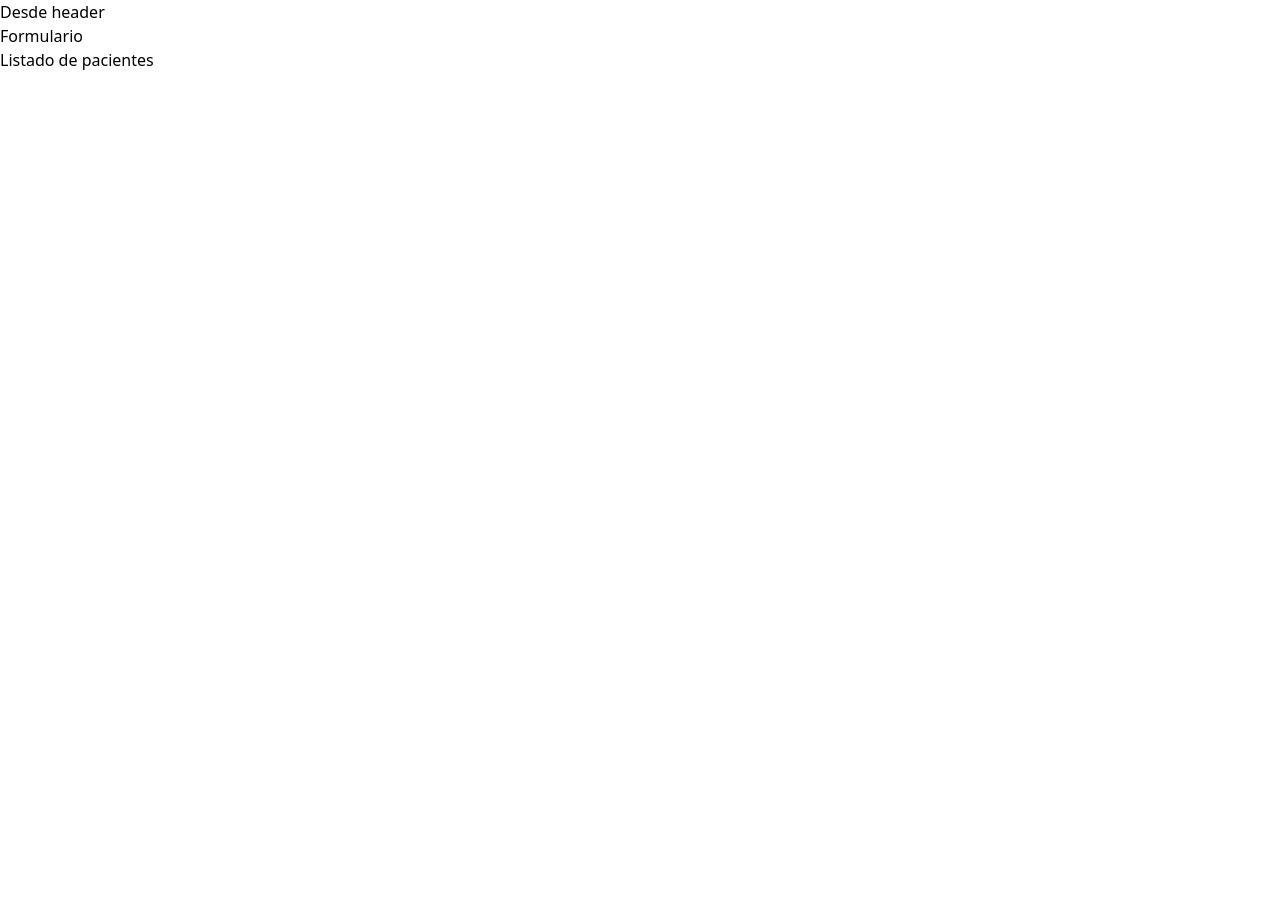
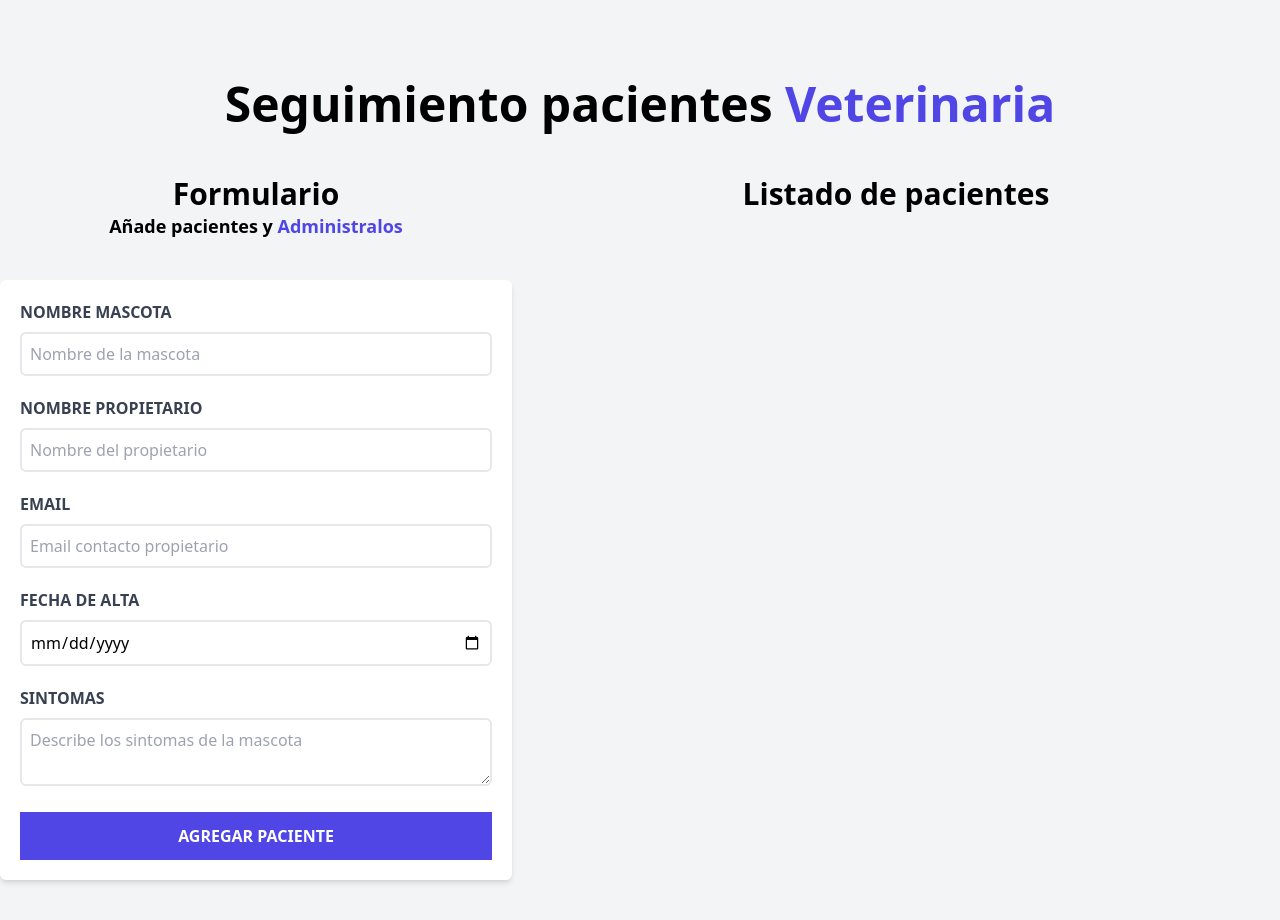
Before and after one commit to david0896/MERN-15apps, a React (Vite) app in the folder proyectoUno/citas-react-P1/: page / in a window 1280 px wide. Before the commit the page ends 800 px from the top, so only its background shows below. Built offline with nearby package versions, Linux system fonts and the light colour scheme.

Commit message:
Maquetado inicial de componentes base (formulario - header - listado) con sus estilos tailwind css

```diff
--- a/proyectoUno/citas-react-P1/index.html
+++ b/proyectoUno/citas-react-P1/index.html
@@ -6,7 +6,7 @@
     <meta name="viewport" content="width=device-width, initial-scale=1.0" />
     <title>Citas veterinarias</title>
   </head>
-  <body>
+  <body class="bg-gray-100 h-screen">
     <div id="root"></div>
     <script type="module" src="/src/main.jsx"></script>
   </body>
--- a/proyectoUno/citas-react-P1/src/App.jsx
+++ b/proyectoUno/citas-react-P1/src/App.jsx
@@ -7,10 +7,12 @@ function App() {
   const [count, setCount] = useState(0)
 
   return (
-    <div>
+    <div className='container mx-auto mt-20'>
       <Header/>
-      <Formulario/>
-      <ListadoPacientes/>
+      <div className='mt-12 md:flex'>
+        <Formulario/>
+        <ListadoPacientes/>
+      </div>
     </div>
   );
 }
--- a/proyectoUno/citas-react-P1/src/Components/Formulario.jsx
+++ b/proyectoUno/citas-react-P1/src/Components/Formulario.jsx
@@ -1,7 +1,63 @@
 const Formulario = () => {
   return (
-    <div>
-        <h2>Formulario</h2>
+    <div className="md:w-1/2 lg:w-2/5">
+        <h2 className="font-black text-3xl text-center">Formulario</h2>
+        <p className="font-bold text-lg text-center">
+          Añade pacientes y {''}
+          <span className="text-indigo-600">Administralos</span>
+        </p>
+
+        <form className="bg-white shadow-md rounded-md p-5 my-10">
+          <div className="mb-5">
+            <label htmlFor="mascota" className="block text-gray-700 uppercase font-bold">Nombre Mascota</label>
+            <input
+              type="text"
+              placeholder="Nombre de la mascota"
+              id="mascota"
+              className="border-2 w-full p-2 mt-2 placeholder-gray-400 rounded-md"
+            />
+          </div>
+          <div className="mb-5">
+            <label htmlFor="propietario" className="block text-gray-700 uppercase font-bold">Nombre Propietario</label>
+            <input
+              type="text"
+              placeholder="Nombre del propietario"
+              id="propietario"
+              className="border-2 w-full p-2 mt-2 placeholder-gray-400 rounded-md"
+            />
+          </div>
+          <div className="mb-5">
+            <label htmlFor="email" className="block text-gray-700 uppercase font-bold">Email</label>
+            <input
+              type="email"
+              placeholder="Email contacto propietario"
+              id="email"
+              className="border-2 w-full p-2 mt-2 placeholder-gray-400 rounded-md"
+            />
+          </div>
+          <div className="mb-5">
+            <label htmlFor="fechaAlta" className="block text-gray-700 uppercase font-bold">Fecha de alta</label>
+            <input
+              type="date"
+              id="fechaAlta"
+              className="border-2 w-full p-2 mt-2 placeholder-gray-400 rounded-md"
+            />
+          </div>
+          <div className="mb-5">
+            <label htmlFor="sintomas" className="block text-gray-700 uppercase font-bold">Sintomas</label>
+            <textarea
+              placeholder="Describe los sintomas de la mascota"
+              id="sintomas"
+              className="border-2 w-full p-2 mt-2 placeholder-gray-400 rounded-md"
+            />
+          </div>
+          <input
+            type="submit"
+            value="Agregar paciente"
+            className="bg-indigo-600 w-full p-3 text-white uppercase font-bold
+            hover:bg-indigo-700 cursor-pointer transition-all"
+          />
+        </form>
     </div>
   )
 }
--- a/proyectoUno/citas-react-P1/src/Components/Header.jsx
+++ b/proyectoUno/citas-react-P1/src/Components/Header.jsx
@@ -1,10 +1,9 @@
 function Header() {
   return (
-
-    <div>
-        <h1>Desde header</h1>
-    </div>
-
+    <h1 className="font-black text-5xl text-center mx-auto md:w-2/3">
+      Seguimiento pacientes {''}
+      <span className="text-indigo-600">Veterinaria</span>
+    </h1>
   );
 }
 
--- a/proyectoUno/citas-react-P1/src/Components/ListadoPacientes.jsx
+++ b/proyectoUno/citas-react-P1/src/Components/ListadoPacientes.jsx
@@ -1,7 +1,7 @@
 const ListadoPacientes = () => {
   return (
-    <div>
-        <h2>Listado de pacientes</h2>
+    <div className="md:w-1/2 lg:w-3/5">
+        <h2 className="font-black text-3xl text-center">Listado de pacientes</h2>
     </div>
   )
 }
```
